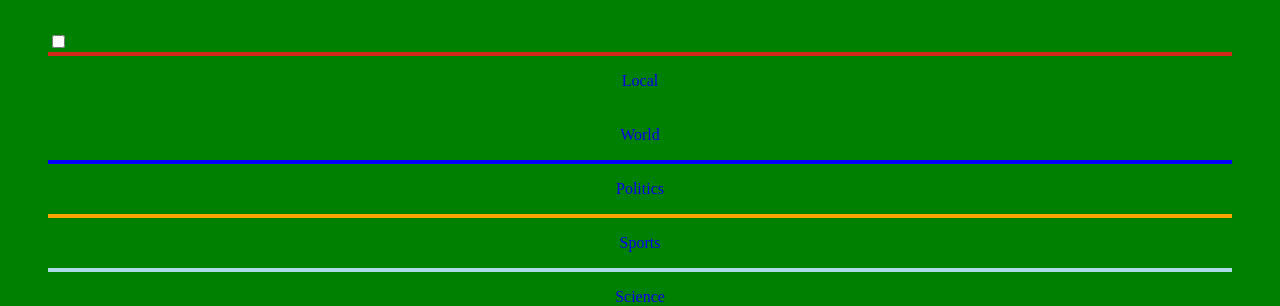
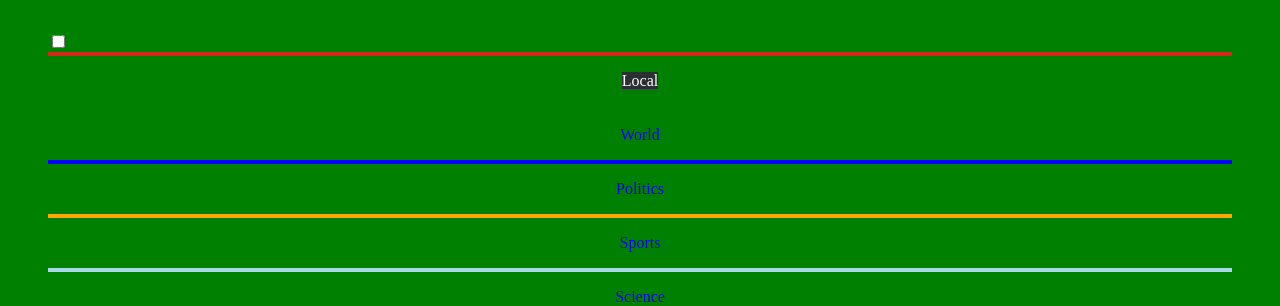
Before and after one commit to tfcc13/FEUP_LTW, a PHP site: page /item.html in a window 1280 px wide, with the pointer over the restyled element. Shown: the part 208-514 px from the top of the page. Run offline with PHP 8.4, Linux system fonts and the light colour scheme.

Commit message:
Made color changin while hovering on menu links

```diff
--- a/p3/style.css
+++ b/p3/style.css
@@ -158,3 +158,9 @@
 #signup a {
     text-decoration: none;
 }
+
+
+#menu ul li a:hover {
+    background-color: #2A2F33;
+    color: white;
+}
```
